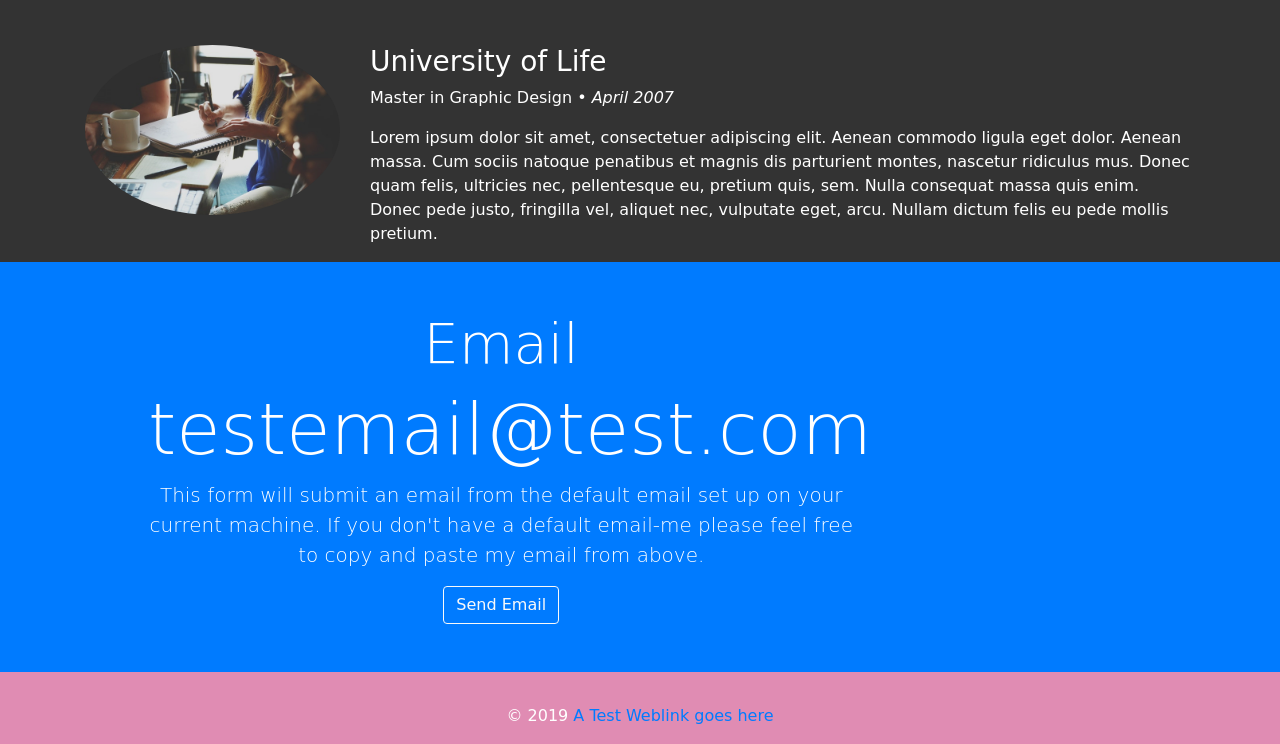
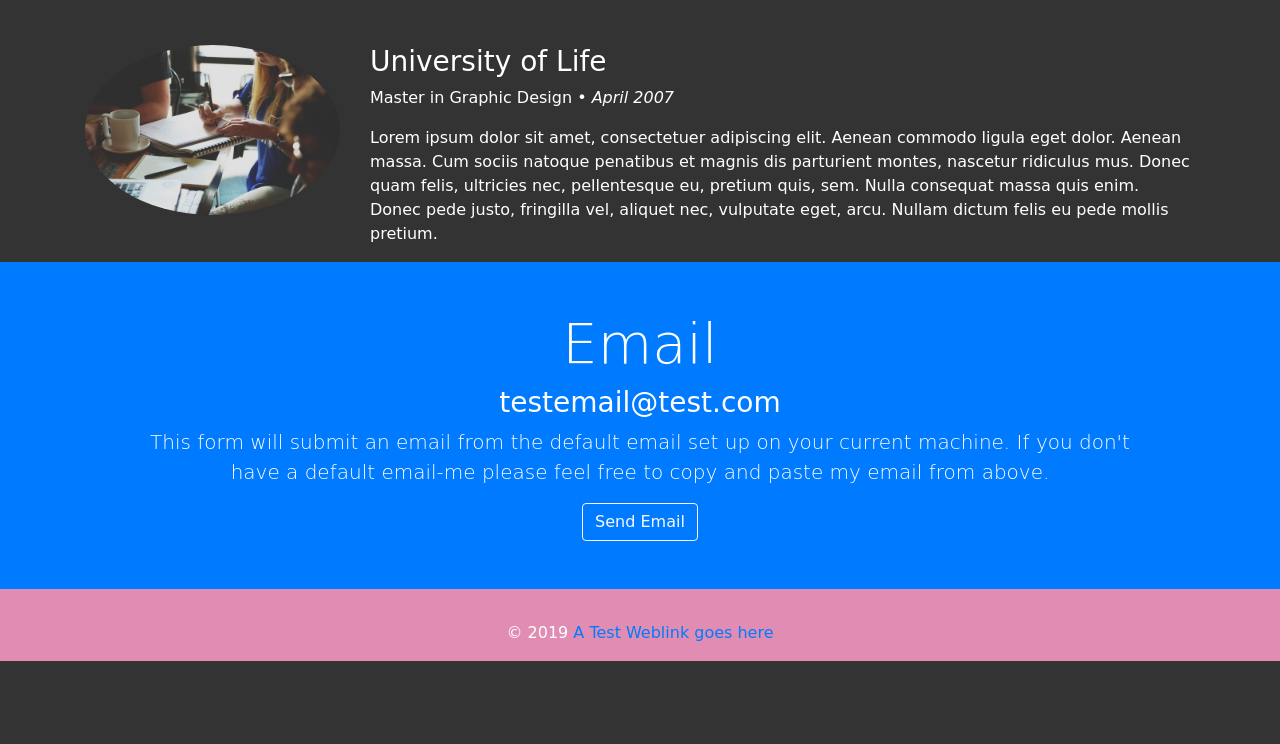
Before and after one commit to DustinMathis/Portfoliosite3, a website: page index.html in a window 1280 px wide. Shown: the part 1014-1758 px from the top of the page. After the commit the page ends 1675 px from the top, so only its background shows below. Drawn offline with nearby package versions, Linux system fonts and the light colour scheme; a web font is replaced by a local one.

Commit message:
fixed email section from going too far right with deletion of display-3 and re added navbar for xs

```diff
--- a/index.html
+++ b/index.html
@@ -15,7 +15,7 @@
 </head>
 
 <body id="home">
-  <nav class="navbar navbar-expand-md navbar-dark fixed-top d-none d-sm-block">
+  <nav class="navbar navbar-expand-md navbar-dark fixed-top">
     <div class="container">
       <a class="navbar-brand" href="#">Test Name</a>
       <button class="navbar-toggler" type="button" data-toggle="collapse" data-target="#navbarSupportedContent"
@@ -174,11 +174,11 @@
   <!-- Email section-->
   <section id="email-me" class="bg-primary">
     <div class="container">
-      <div class="flex-row">
-        <div class="col-sm-9 text-center">
+      <div class="row">
+        <div class="col-sm text-center">
           <div class="p-5">
             <h1 class="display-4">Email</h1>
-            <h3 class="display-3">testemail@test.com</h3>
+            <h3>testemail@test.com</h3>
             <p class="lead">This form will submit an email from the default email set up on your current machine. If you
               don't have a default email-me
               please feel free to copy and paste my email from above.
```
